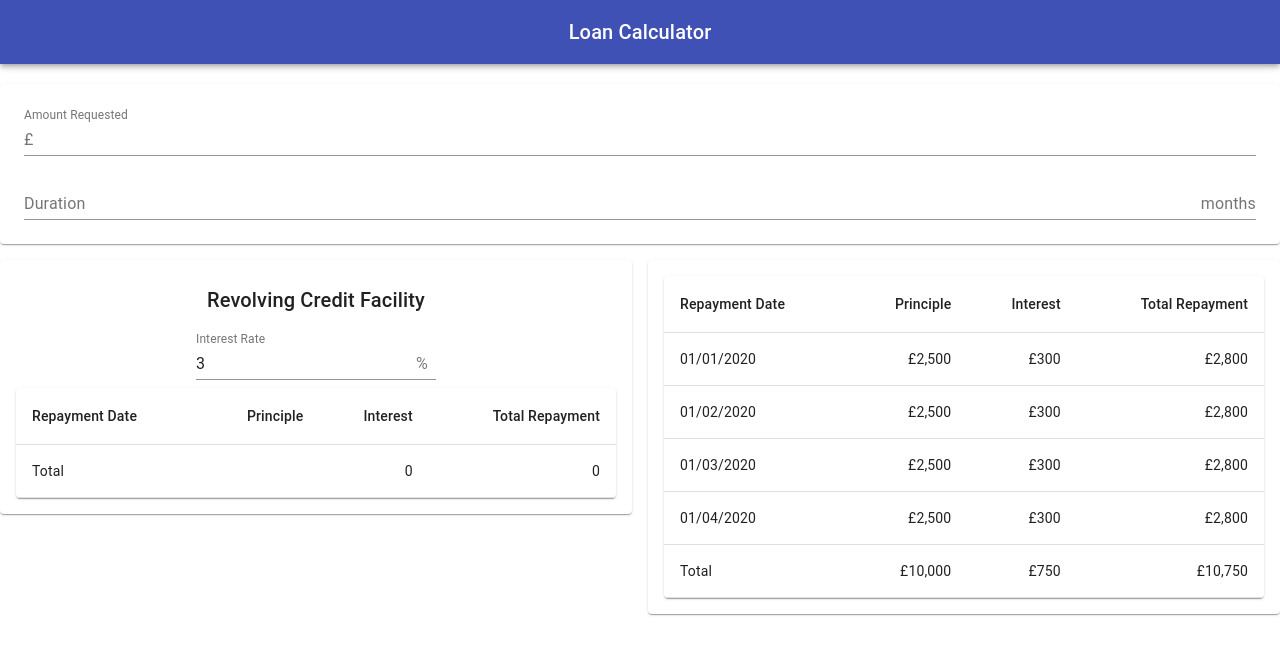
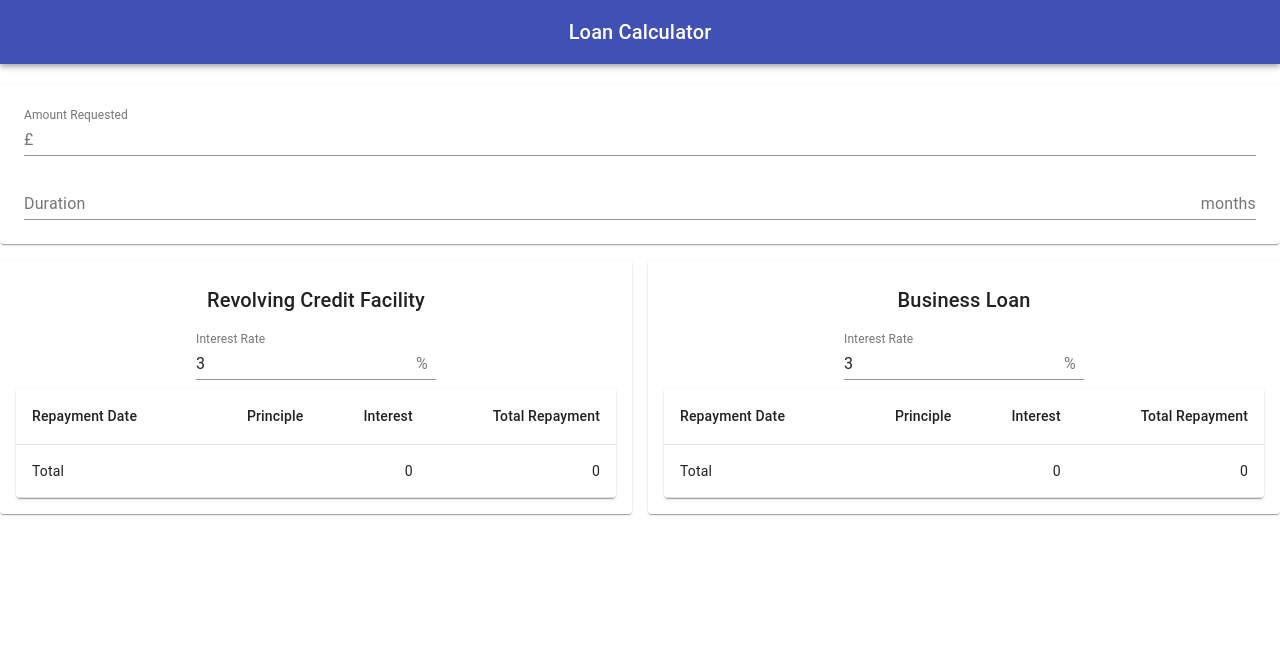
Before and after one commit to Dom101/loan-calculator, a React (Create React App) app: page / in a window 1280 px wide. Shown: the top 654 px of the page. Built offline with nearby package versions, Linux system fonts and the light colour scheme.

Commit message:
Add BC table and rules

```diff
--- a/src/App.js
+++ b/src/App.js
@@ -8,8 +8,7 @@ import Grid from "@material-ui/core/Grid";
 
 import LoanProvider from './modules/Loan/Provider';
 import LoanParameters from './components/LoanParameters';
-import RcfCalculator from './components/RcfCalculator';
-import Table from './components/Table';
+import Calculator from './components/Calculator';
 
 const useStyles = makeStyles(theme => ({
   root: {
@@ -27,14 +26,6 @@ const useStyles = makeStyles(theme => ({
     paddingTop: 20
   }
 }));
-
-const rows = [
-  { date: '01/01/2020', principle: '£2,500', interest: '£300', repayment: '£2,800' },
-  { date: '01/02/2020', principle: '£2,500', interest: '£300', repayment: '£2,800' },
-  { date: '01/03/2020', principle: '£2,500', interest: '£300', repayment: '£2,800' },
-  { date: '01/04/2020', principle: '£2,500', interest: '£300', repayment: '£2,800' },
-  { date: 'Total', principle: '£10,000', interest: '£750', repayment: '£10,750' },
-];
 
 function App() {
   const classes = useStyles();
@@ -58,12 +49,12 @@ function App() {
           </Grid>
           <Grid item xs>
             <Paper className={classes.paper}>
-              <RcfCalculator />
+              <Calculator />
             </Paper>
           </Grid>
           <Grid item xs>
             <Paper className={classes.paper}>
-              <Table rows={rows} />
+              <Calculator isBc />
             </Paper>
           </Grid>
         </Grid>
--- /dev/null
+++ b/src/components/Calculator.js
@@ -0,0 +1,54 @@
+import React, { useState, useContext } from 'react';
+import {
+  FormControl, Input, InputLabel, InputAdornment, Typography, makeStyles
+} from '@material-ui/core';
+import { bool } from 'prop-types';
+
+import Table from './Table';
+import repaymentCalculator from '../utils/repaymentCalculator';
+import LoanContext from '../modules/Loan/Context';
+
+export default function Calculator({ isBc }) {
+  const title = isBc ? 'Business Loan' : 'Revolving Credit Facility';
+  const [interestRate, setInterestRate] = useState(3);
+  const { amount, duration } = useContext(LoanContext);
+
+  const rows = repaymentCalculator(amount, duration, interestRate, isBc);
+
+  const useStyles = makeStyles(theme => ({
+    margin: {
+      margin: theme.spacing(1),
+    },
+  }));
+
+  const classes = useStyles();
+
+  return (
+    <div>
+      <Typography variant="h6" className={classes.margin}>
+        {title}
+      </Typography>
+      <FormControl className={classes.margin} >
+        <InputLabel htmlFor="standard-adornment-amount">Interest Rate</InputLabel>
+        <Input
+          type="number"
+          value={interestRate}
+          onChange={(event) => setInterestRate(event.target.value)}
+          endAdornment={<InputAdornment position="start">%</InputAdornment>}
+          inputProps={{
+            'data-testid': 'interestInput'
+          }}
+        />
+      </FormControl>
+      <Table rows={rows} />
+    </div>
+  );
+};
+
+Calculator.propTypes = {
+  isBc: bool,
+};
+
+Calculator.defaultProps = {
+  isBc: false,
+};
--- a/src/utils/repaymentCalculator.js
+++ b/src/utils/repaymentCalculator.js
@@ -1,4 +1,4 @@
-export default function repaymentCalculator(amount, duration, interestRate) {
+export default function repaymentCalculator(amount, duration, interestRate, isBc) {
   const principle = amount / duration;
 
   const repayments = [];
@@ -9,8 +9,14 @@ export default function repaymentCalculator(amount, duration, interestRate) {
 
   for (let i = 0; i < duration; i++) {
     date.setMonth(date.getMonth() + 1);
-    const interest = (remainingTotal * interestRate) / 100;
-    const repayment = interest + principle;
+    let interest = (remainingTotal * interestRate) / 100;
+    let repayment = interest + principle;
+
+    if (isBc && i === 0) {
+      const fee = amount / 10;
+      interest += fee;
+      repayment += fee;
+    }
 
     repayments.push({
       date: `${date.getDate()}/${date.getMonth() + 1}/${date.getFullYear()}`,
```
Also changed, not shown: 2 other files (tests, documents, lock files or other folders).
